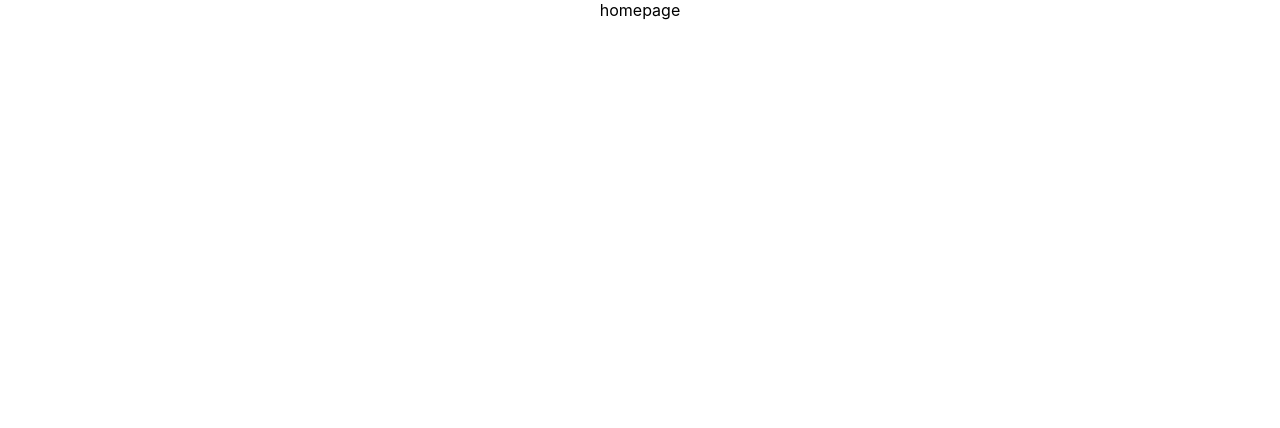
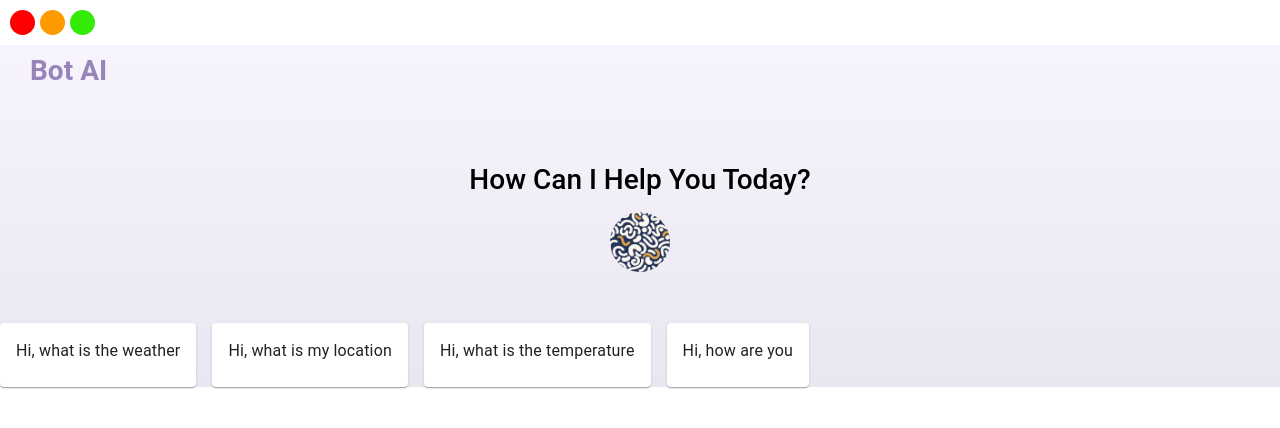
Before and after one commit to prachi397/BotAi-Application, a React (Create React App) app: page / in a window 1280 px wide. Shown: the top 428 px of the page. Built offline with nearby package versions, Linux system fonts and the light colour scheme.

Commit message:
created a card component and initial template

```diff
--- a/package.json
+++ b/package.json
@@ -3,6 +3,10 @@
   "version": "0.1.0",
   "private": true,
   "dependencies": {
+    "@emotion/react": "^11.13.5",
+    "@emotion/styled": "^11.13.5",
+    "@mui/icons-material": "^6.1.8",
+    "@mui/material": "^6.1.8",
     "@testing-library/jest-dom": "^5.17.0",
     "@testing-library/react": "^13.4.0",
     "@testing-library/user-event": "^13.5.0",
--- a/src/App.js
+++ b/src/App.js
@@ -1,9 +1,11 @@
 import './App.css';
 import HomePage from './components/homePage/HomePage';
+import TopBar from './components/topBar/TopBar';
 
 function App() {
   return (
     <div className="App">
+      <TopBar/>
       <HomePage/>
     </div>
   );
--- /dev/null
+++ b/src/components/cardComponent/CardComponent.js
@@ -0,0 +1,48 @@
+import {
+  Box,
+  Card,
+  CardContent,
+  CardMedia,
+  Grid,
+  Typography,
+} from "@mui/material";
+import React from "react";
+
+const CardComponent = () => {
+  const customizedSampleQuestions = [
+    {
+      id: 1,
+      title: "Hi, what is the weather",
+      subTitle: "Get immediate AI generated response",
+    },
+    {
+      id: 2,
+      title: "Hi, what is my location",
+      subTitle: "Get immediate AI generated response",
+    },
+    {
+      id: 3,
+      title: "Hi, what is the temperature",
+      subTitle: "Get immediate AI generated response",
+    },
+    {
+      id: 4,
+      title: "Hi, how are you",
+      subTitle: "Get immediate AI generated response",
+    },
+  ];
+  return (
+    <Grid container spacing={2}>
+      {customizedSampleQuestions.map((item) => (
+        <Grid item key={item.id}>
+          <Card>
+            <CardContent>
+              <Typography>{item.title}</Typography>
+            </CardContent>
+          </Card>
+        </Grid>
+      ))}
+    </Grid>
+  );
+};
+export default CardComponent;
--- a/src/components/homePage/HomePage.js
+++ b/src/components/homePage/HomePage.js
@@ -1,8 +1,58 @@
+import { Box, Typography } from "@mui/material";
 import React from "react";
+import chatBotLogo from "../assets/chatBotLogo.png";
+import CardComponent from "../cardComponent/CardComponent";
 
-const HomePage = () =>{
-    return(
-        <div>homepage</div>
-    )
-}
+const HomePage = () => {
+  return (
+    <Box
+      sx={{
+        background:
+          "linear-gradient(180deg, rgba(215, 199, 244, 0.2) 0%, rgba(151, 133, 186, 0.2) 100%)",
+      }}
+    >
+      {/* title of the application */}
+      <Typography
+        variant="h3"
+        sx={{
+          color: "#9785BA",
+          fontSize: "28px",
+          fontWeight: "700",
+          textAlign: "left",
+          pl: "30px",
+          pt: "10px",
+        }}
+      >
+        Bot AI
+      </Typography>
+
+      {/* content of the application */}
+      <Box>
+        <Box sx={{
+          display: "flex",
+          flexDirection: "column",
+          alignItems:"center",
+          justifyContent:"center",
+          gap: "15px",
+          mt: "6%",
+          mb: "4%",
+        }}>
+          <Typography variant="h3" sx={{ fontSize: {xs:"20px",md:"28px"}, fontWeight: {xs:"300", sm:"500"} }}>
+            How Can I Help You Today?
+          </Typography>
+          <img
+            style={{ borderRadius: "50%" }}
+            src={chatBotLogo}
+            alt="chat bot logo"
+            height={60}
+            width={60}
+          />
+        </Box>
+        <Box>
+            <CardComponent/>
+        </Box>
+      </Box>
+    </Box>
+  );
+};
 export default HomePage;
--- /dev/null
+++ b/src/components/topBar/TopBar.js
@@ -0,0 +1,13 @@
+import { Box, Typography } from "@mui/material";
+import React from "react";
+
+const TopBar = () => {
+  return (
+    <Box sx={{background:"#FFFFFF", display:"flex", gap:"5px", padding:"10px"}}>
+      <Box sx={{height:"25px", width:"25px", background:"#FF0000",borderRadius:"20px"}}></Box>
+      <Box sx={{height:"25px", width:"25px", background:"#FF9900",borderRadius:"20px"}}></Box>
+      <Box sx={{height:"25px", width:"25px", background:"#33EB06",borderRadius:"20px"}}></Box>
+    </Box>
+  );
+};
+export default TopBar;
```
Also changed, not shown: src/components/assets/chatBotLogo.png (added), 1 other file (tests, documents, lock files or other folders).
